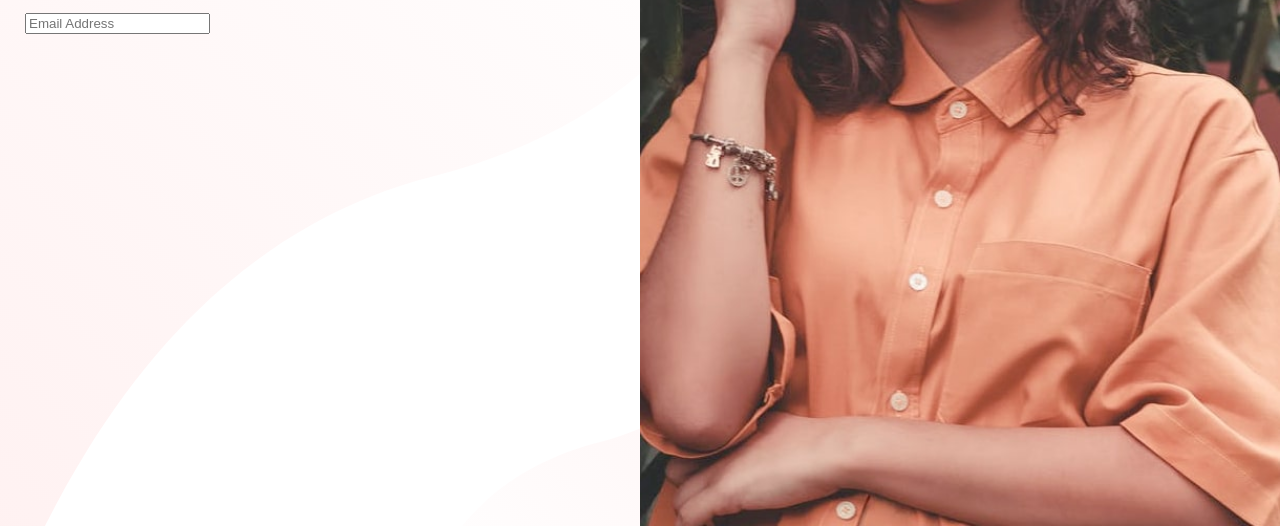
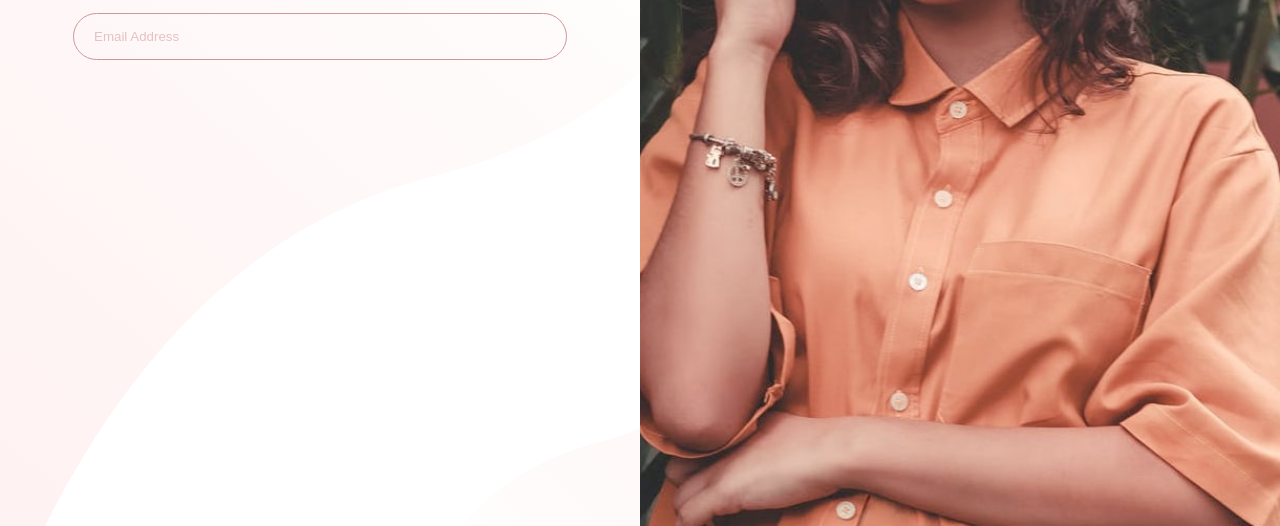
Before and after one commit to jcsmileyjr/Base-Apparel-Component, a plain HTML site: page index.html in a window 1280 px wide. Shown: the part 313-839 px from the top of the page. Drawn offline with Linux system fonts and the light colour scheme.

Commit message:
Original input element styling

```diff
--- a/index.html
+++ b/index.html
@@ -86,11 +86,38 @@
 
     .banner-secondary {
       font-family: sans-serif;
+      color: var(--Neutral-Dark-Grayish-Red);
     }
 
     p {
       font-weight: 600;
       line-height: 1.5em;
+    }
+
+    .input__container {
+      width: 100%;
+      text-align: center;
+    }
+
+    ::placeholder { /* Chrome, Firefox, Opera, Safari 10.1+ */
+      color: var(--Primary-Desaturated-Red);
+      opacity: .55; /* Firefox */
+    }
+
+    :-ms-input-placeholder { /* Internet Explorer 10-11 */
+      color: var(--Primary-Desaturated-Red);
+    }
+
+    ::-ms-input-placeholder { /* Microsoft Edge */
+      color: var(--Primary-Desaturated-Red);
+    }
+
+    input {
+      width: 80%;
+      padding: 15px 0 15px 20px;
+      border: .1px var(--Primary-Desaturated-Red) solid;
+      border-radius: 45px;
+      background-color: transparent;
     }
 
     @media only screen and (min-width: 600px) {
@@ -127,7 +154,9 @@
   <main>
     <h1><span class="banner-word">We're</span> <span class="banner-secondary">coming soon</span></h1>
     <p>Hello fellow shoppers! We're currently building our new fashion store. Add your email below to stay up-to-date with announcements and our launch deals.</p>
-    <input type="email" placeholder="Email Address" ></input>
+    <div class="input__container">
+      <input type="email" placeholder="Email Address" ></input>
+    </div>
   </main>
 </body>
 </html>
```
